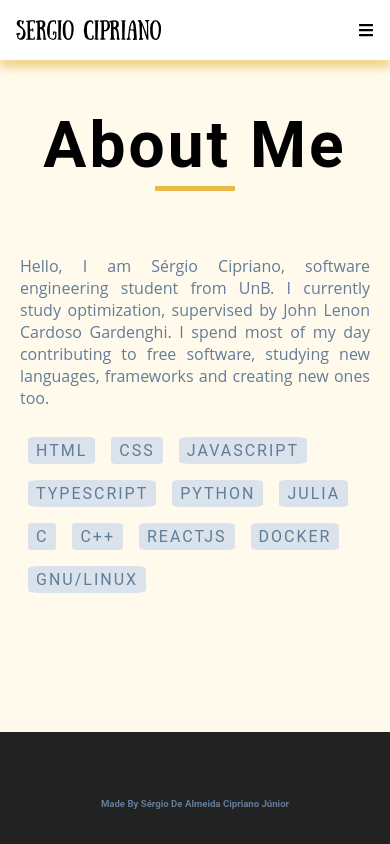
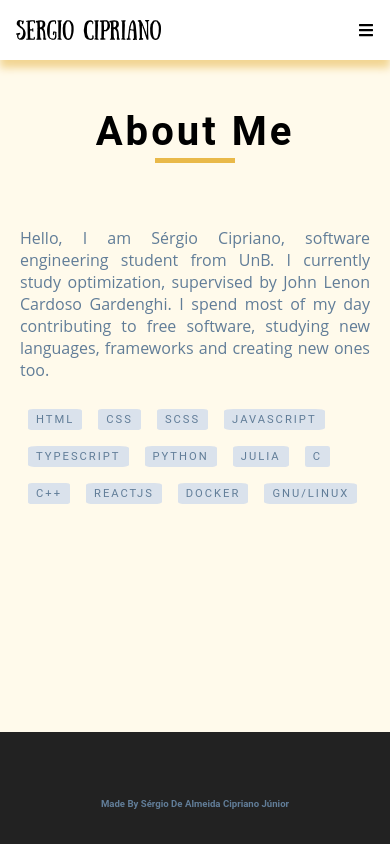
Before and after one commit to sergiosacj/sergiosacj, a React (Create React App) app: page /about in a window 390 px wide. Built offline with nearby package versions, Linux system fonts and the light colour scheme; some icons are missing.

Commit message:
about: change text sizes

```diff
--- a/src/pages/About/_knowledge.tsx
+++ b/src/pages/About/_knowledge.tsx
@@ -1,6 +1,7 @@
 export const knowledges = [
   "html",
   "css",
+  "scss",
   "javascript",
   "typescript",
   "python",
--- a/src/pages/About/index.scss
+++ b/src/pages/About/index.scss
@@ -4,7 +4,7 @@
 $description-color: #617d98;
 $button-background-color: #dae2ec;
 $button-text-color: #617d98;
-$width-max-size: 1000px;
+$width-max-size: 700px;
 
 .container {
   width: 100%;
@@ -33,7 +33,7 @@ $width-max-size: 1000px;
     }
     .description {
       flex: 1;
-      font-size: 1.5em;
+      font-size: 1em;
       font-family: $ff-secondary;
       text-align: justify;
       color: $description-color;
@@ -59,6 +59,7 @@ $width-max-size: 1000px;
         text-transform: uppercase;
         padding: 0.25rem 0.5rem;
         border-radius: 10%;
+        font-size: 0.7em;
       }
     }
   }
@@ -67,6 +68,9 @@ $width-max-size: 1000px;
 @media only screen and (max-width: 900px) {
   .container {
     .about-me {
+      h1 {
+        font-size: 2.5em;
+      }
       .description {
         font-size: 1em;
       }
```
